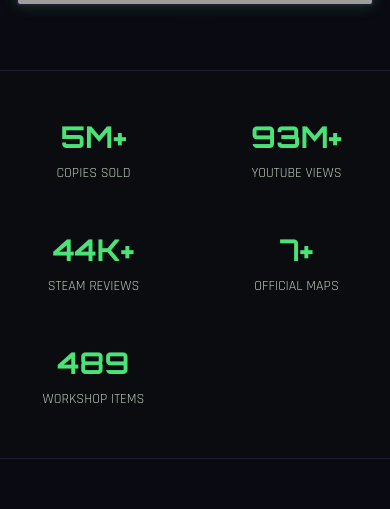
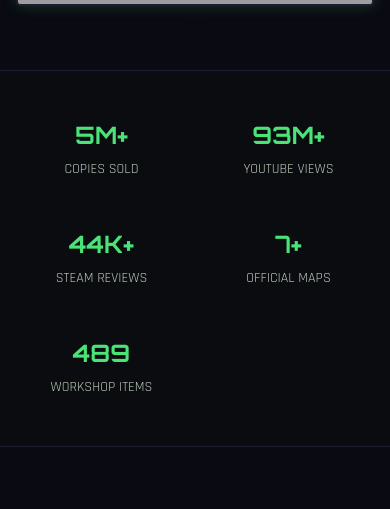
Before and after one commit to mastercodeai/meccha-chameleon-lab, a Next.js app: page / in a window 390 px wide. Shown: the part 754-1263 px from the top of the page. Built offline with nearby package versions, Linux system fonts and the light colour scheme; grey boxes are pictures that could not be loaded.

Commit message:
Fix mobile responsive issues: add overflow-x hidden, fix stats padding, add footer overflow hidden

```diff
--- a/src/app/globals.css
+++ b/src/app/globals.css
@@ -66,6 +66,7 @@
 /* ===== Base Styles ===== */
 html {
   scroll-behavior: smooth;
+  overflow-x: hidden;
 }
 
 body {
@@ -74,6 +75,8 @@
   -webkit-font-smoothing: antialiased;
   -moz-osx-font-smoothing: grayscale;
   text-rendering: optimizeLegibility;
+  overflow-x: hidden;
+  max-width: 100vw;
 }
 
 /* ===== Utility Classes ===== */
--- a/src/app/page.tsx
+++ b/src/app/page.tsx
@@ -117,11 +117,11 @@
       </section>
 
       {/* Social Proof Bar */}
-      <section className="grid grid-cols-2 md:grid-cols-5 gap-4 py-stack-lg border-y border-[#1e1e32] my-stack-lg bg-surface/20 max-w-[1440px] mx-auto">
+      <section className="grid grid-cols-2 md:grid-cols-5 gap-4 py-stack-lg border-y border-[#1e1e32] my-stack-lg bg-surface/20 max-w-[1440px] mx-auto px-4">
         {stats.map((stat) => (
           <div key={stat.label} className="flex flex-col items-center justify-center p-4">
-            <span className="font-display-lg text-3xl md:text-stat-lg text-primary font-bold">{stat.value}</span>
-            <span className="font-label-caps text-label-caps text-on-surface-variant mt-2">{stat.label}</span>
+            <span className="font-display-lg text-2xl md:text-stat-lg text-primary font-bold">{stat.value}</span>
+            <span className="font-label-caps text-label-caps text-on-surface-variant mt-2 text-center">{stat.label}</span>
           </div>
         ))}
       </section>
--- a/src/components/Footer.tsx
+++ b/src/components/Footer.tsx
@@ -2,7 +2,7 @@
 
 export default function Footer() {
   return (
-    <footer className="bg-surface-container-lowest w-full py-stack-lg px-4 md:px-gutter border-t border-outline-variant">
+    <footer className="bg-surface-container-lowest w-full py-stack-lg px-4 md:px-gutter border-t border-outline-variant overflow-hidden">
       <div className="max-w-[1440px] mx-auto grid grid-cols-1 md:grid-cols-4 gap-gutter">
         <div className="col-span-1 md:col-span-2">
           <div className="font-headline-md text-headline-md text-primary mb-4">MECCHA CHAMELEON LAB</div>
```
